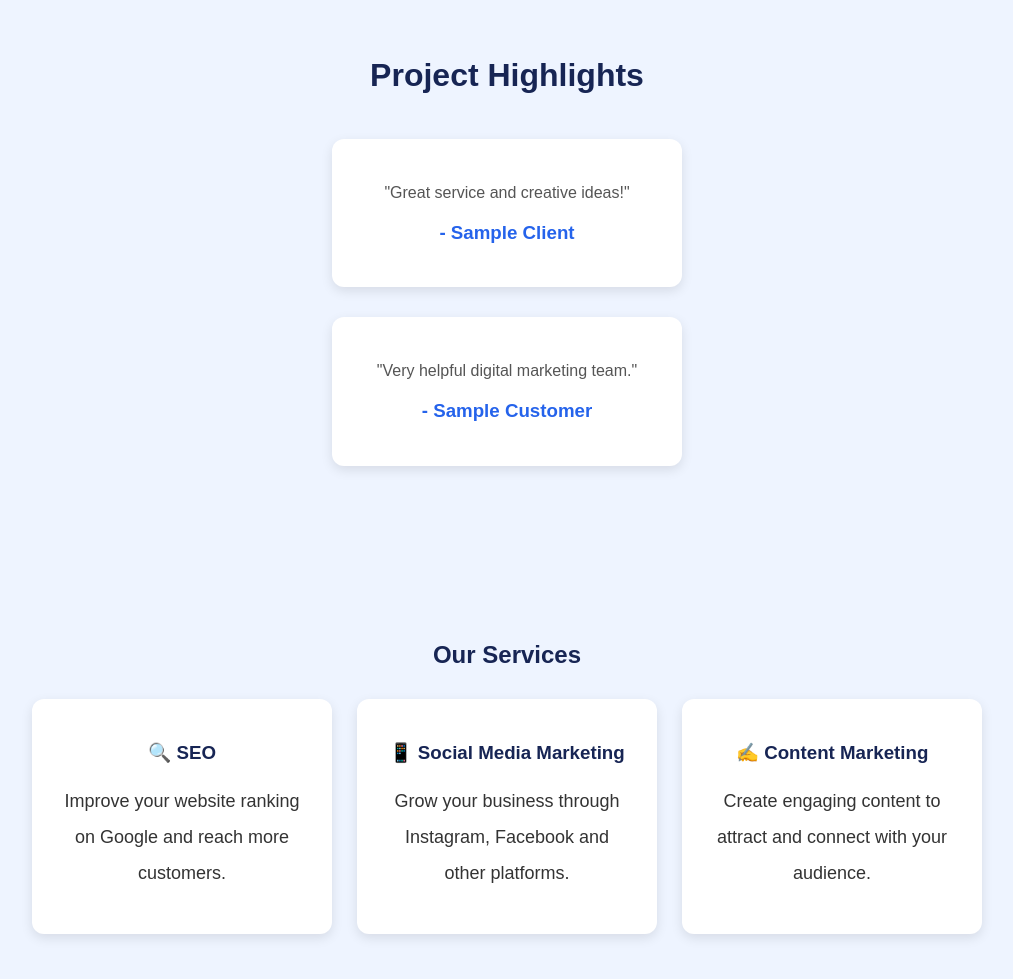
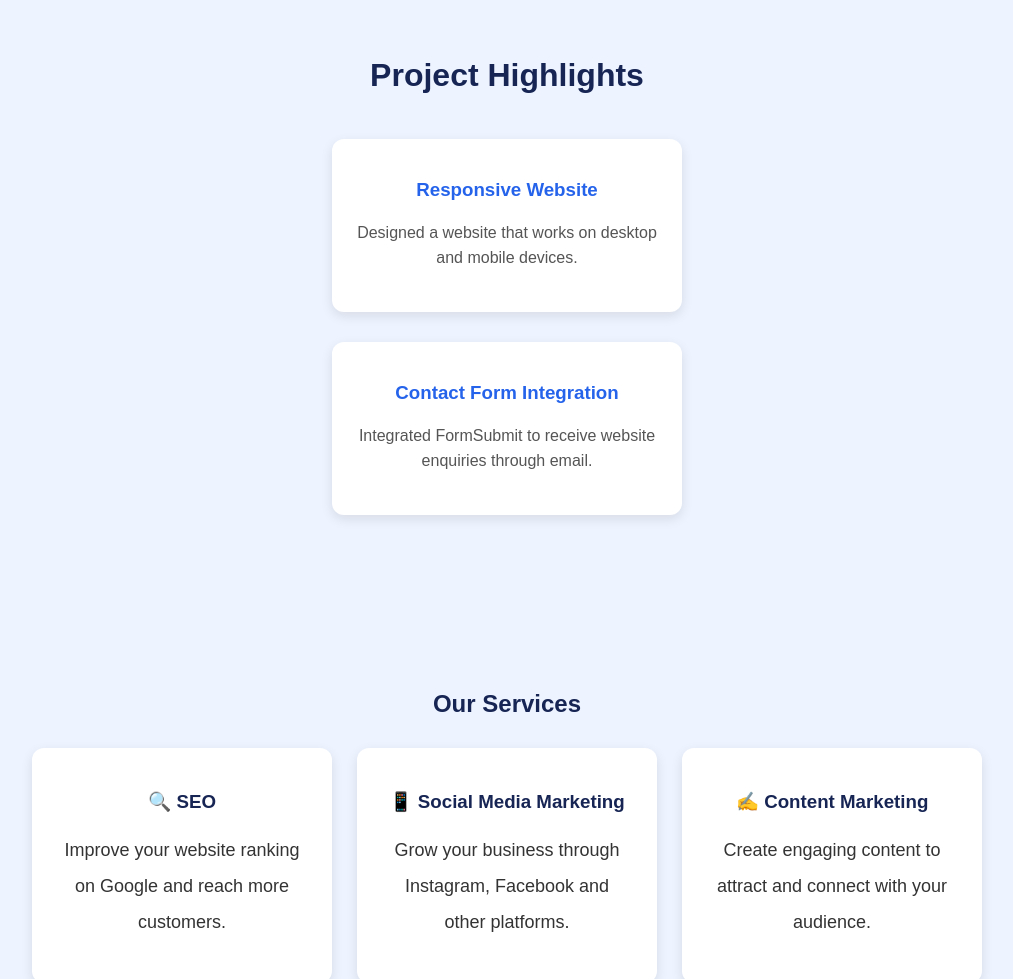
Before and after one commit to Sibina-123/digital-marketing-agency, a plain HTML site: page index.html in a window 1280 px wide. Shown: the part 2060-3039 px from the top of the page, without its empty margins (133-1146 px from the left). Drawn offline with Linux system fonts and the light colour scheme.

Commit message:
Update testimonials section with new service cards

```diff
--- a/index.html
+++ b/index.html
@@ -74,15 +74,15 @@
         <section id="testimonials">
     <h2>Project Highlights</h2>
 
-    <div class="service-card">
-        <p>"Great service and creative ideas!"</p>
-        <h3>- Sample Client</h3>
-    </div>
+  <div class="service-card">
+    <h3>Responsive Website</h3>
+    <p>Designed a website that works on desktop and mobile devices.</p>
+</div>
 
-    <div class="service-card">
-        <p>"Very helpful digital marketing team."</p>
-        <h3>- Sample Customer</h3>
-    </div>
+<div class="service-card">
+    <h3>Contact Form Integration</h3>
+    <p>Integrated FormSubmit to receive website enquiries through email.</p>
+</div>
 </section>
 
         <section id="services">
```
